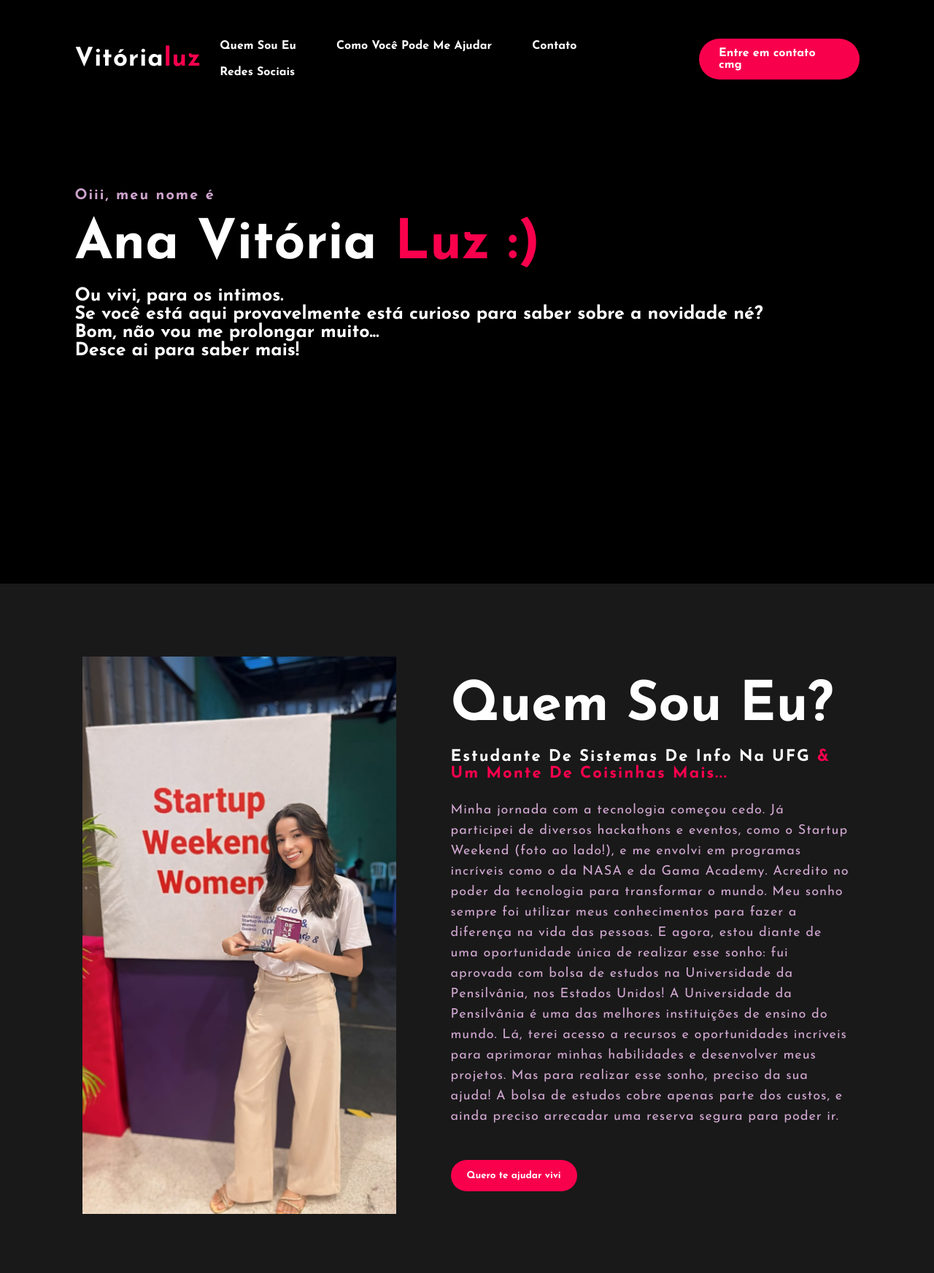
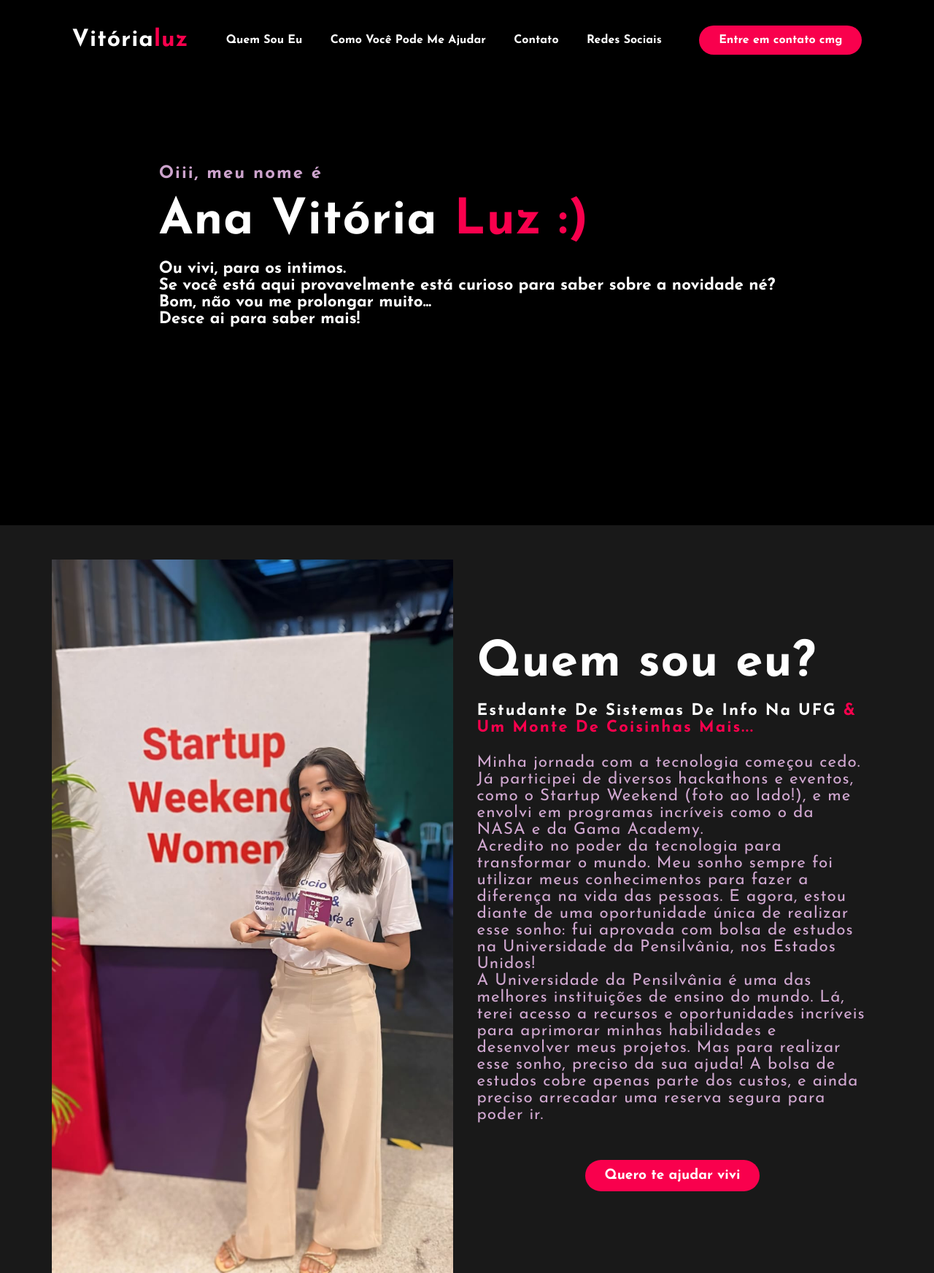
Before and after one commit to anairotiv/ProjetoAnaVi, a plain HTML site: page Index.html in a window 1280 px wide. Shown: the top 1745 px of the page at 73% size. Drawn offline with Linux system fonts and the light colour scheme.

Commit message:
first commit

```diff
--- a/Index.html
+++ b/Index.html
@@ -13,61 +13,72 @@
 <body>
     <!---Cabeçalho-Main-->
 
-    <div class="background">
+    <div class="background-preto" id="banner">
+
         <nav>
-            <h2 class="logo">Vitória<span>luz</span></h2><!--Logo-->
-            <ul class="cabeçalho-link">
+            <!--Logo-->
+            <h2 class="logo">Vitória<span>luz</span></h2>
+
+            <!-- links do menu -->
+            <ul>
                 <li><a href="#quemsoueu">Quem sou eu</a></li>
                 <li><a href="#ajuda">Como você pode me ajudar </a></li>
                 <li><a href="#contato">Contato</a></li>
                 <li><a href="#redessociais">Redes sociais</a></li>
-            </ul><!--cabeçalho-link-->
-            <a href="https://wa.link/rgsk0l" class="btn">Entre em contato cmg</a>
+            </ul>
+
+            <!--Botão de contato-->
+            <a href="https://wa.link/rgsk0l" class="contatoBtn">Entre em contato cmg</a>
         </nav>
 
-        <div class="Main">
+        <div class="Main entreTopicos">
+            <div>
                 <h4>Oiii, meu nome é</h4>
-            <h1>Ana Vitória <span>Luz :) </span></h1>
-            <h3> Ou vivi, para os intimos.
-             <p>Se você está aqui provavelmente está curioso para saber sobre a novidade né?</p>
-             <p>Bom, não vou me prolongar muito...
-             <p> Desce ai para saber mais!
+                <h1 class="titulo">Ana Vitória <span>Luz :) </span></h1>
+                <h3 class="textoMenu"> Ou vivi, para os intimos. <br>
+                    Se você está aqui provavelmente está curioso para saber sobre a novidade né? <br>
+                    Bom, não vou me prolongar muito... <br>
+                    Desce ai para saber mais!
                 </h3>
-           <!-- <div class="Container-btn">
-                <form>
-                    <input type="email" nome="email" id="mail" placeholder="Envie seu Email">
-                    <input type="submit" name="submit" value="Começar">
-                </form>-->
-            </div><!--Container-btn-->
-        </div><!--Main-->
+            </div>
+        </div>
     </div><!--background-->
 
 
     <!--Começo-da-seção-sobre-->
+    <section id="quemsoueu" class="background-cinza">
 
-    <section id="quemsoueu" class="background-color-Sobre">
-        <div class="main-sobre">
-            <img src="eu.jpg">
-            <div class="Text-sobre">
-                <h2> Quem sou eu? </h2>
+        <!--main-sobre-->
+        <div class="main-sobre ">
+            <img src="eu.jpg" class="entreTopicos">
+
+            <!--Text-sobre-->
+            <div class="Text-sobre entreTopicos">
+
+                <h2 class="titulo"> Quem sou eu? </h2>
+
                 <h5> Estudante de Sistemas de info na UFG <span> & um monte de coisinhas mais...</span></h5>
-                <p>	Minha jornada com a tecnologia começou cedo. Já participei de diversos hackathons e eventos, como o Startup Weekend (foto ao lado!), e me envolvi em programas incríveis como o da NASA e da Gama Academy.
 
-                    Acredito no poder da tecnologia para transformar o mundo. Meu sonho sempre foi utilizar meus conhecimentos para fazer a diferença na vida das pessoas. E agora, estou diante de uma oportunidade única de realizar esse sonho: fui aprovada com bolsa de estudos na Universidade da Pensilvânia, nos Estados Unidos!
-                    A Universidade da Pensilvânia é uma das melhores instituições de ensino do mundo. Lá, terei acesso a recursos e oportunidades incríveis para aprimorar minhas habilidades e desenvolver meus projetos. Mas para realizar esse sonho, preciso da sua ajuda! A bolsa de estudos cobre apenas parte dos custos, e ainda preciso arrecadar uma reserva segura para poder ir. </p>
+                <p class="textoMenu">
+                    Minha jornada com a tecnologia começou cedo. Já participei de diversos hackathons e eventos, como o Startup Weekend (foto ao lado!), e me envolvi em programas incríveis como o da NASA e da Gama Academy.
+                    <br>Acredito no poder da tecnologia para transformar o mundo. Meu sonho sempre foi utilizar meus conhecimentos para fazer a diferença na vida das pessoas. E agora, estou diante de uma oportunidade única de realizar esse sonho: fui aprovada com bolsa de estudos na Universidade da Pensilvânia, nos Estados Unidos!
+                    <br>A Universidade da Pensilvânia é uma das melhores instituições de ensino do mundo. Lá, terei acesso a recursos e oportunidades incríveis para aprimorar minhas habilidades e desenvolver meus projetos. Mas para realizar esse sonho, preciso da sua ajuda! A bolsa de estudos cobre apenas parte dos custos, e ainda preciso arrecadar uma reserva segura para poder ir.
+                </p>
+
+                <!-- botao de ajuda -->
                 <form action="#ajuda">
-                        <button type="submit"> Quero te ajudar vivi</button>
+                    <button class="contatoBtn ajudaBtn" type="submit"> Quero te ajudar vivi</button>
                 </form>
-            </div><!--Text-sobre-->
-        </div><!--main-sobre-->
-    </section><!--background-color-Sobre-->
+            </div>
+        </div>
+    </section>
 
         <!--Começo-da-seção-nossos-serviços-->
 
 
-    <div id= "ajuda" class="Container-serviços">
-        <div class="title">
-            <h2> Como você pode me ajudar? </h2>
+    <section id= "ajuda" class="Container-serviços background-preto ">
+        <div class="title ">
+            <h2 > Como você pode me ajudar? </h2>
         </div><!--title-->
 
 
@@ -101,13 +112,14 @@
                 </div><!--Paragrafo-button-->
             </div><!--Card-->
         </div><!--Caixa-->
-    </div><!--Conatiner-serviços-->
+    </section><!--Conatiner-serviços-->
 
-
+    <div class="background-cinza">
         <!--Contatos-->
         <div id= "contato" class="me-contate">
-        <a href="https://wa.link/rgsk0l" class="btn">Se você quiser conversar pode entrar em contato cmg a qualquer momento</a>
+            <a href="https://wa.link/rgsk0l" class="contatoBtn">Se você quiser conversar pode entrar em contato cmg a qualquer momento</a>
         </div><!--me-contate-->
+    </div>
 
     <!--Rodapé--->
     <footer>
--- a/Style.css
+++ b/Style.css
@@ -3,8 +3,12 @@
     margin: 0;
     font-family: 'Josefin Sans', sans-serif;
     box-sizing: border-box;
+    /* border: 1px solid red;    */
+    text-decoration: none;
+    color: #fff;
+    list-style-type: none;
 }
-
+/*
 @media screen and (max-width: 768px) {
     .background {
         height: auto;
@@ -32,102 +36,124 @@
     nav ul li {
         padding: 10px 15px;
     }
+} */
+
+/* classes gerais pelo codigo */
+body {
+    margin: 0;
+    padding: 0 ;
+    /* faz os elementos ficarem no tamanho definido exato */
+    box-sizing: border-box;
 }
 
-.background{
-    background-image: url(pret.png);
-    background-size: cover;
-    background-position: center;
-    height: 100vh;
-    width: 100%;
-
+.background-cinza{
+    margin: 0;
+    padding: 0 5%;
+    box-sizing: border-box;
+    background-color: #191919;
 }
 
+#banner {
+    height: 90vh;
+}
+
+.background-preto{
+    background-image: url(pret.png);
+    padding: 0 5%;
+    width: 100%;
+}
+
+.entreTopicos{
+    padding: 2rem 0;
+}
+
+/* Menu e Banner */
 nav{
     display: flex;
     align-items: center;
     justify-content: space-between;
-    padding: 45px;
-    padding-left: 8%;
-    padding-right: 8%;
+    padding: 35px 3%;
 }
 
 .logo{
-    color: #fff;
-    font-size: 35px;
+    font-size: 2rem;
     cursor: pointer;
     letter-spacing: 1px;
 }
+
 span{
     color: #f9004d;
 }
 
+nav ul {
+    display: flex;
+}
+
 nav ul li{
-    list-style-type: none;
-    display: inline-block;
-    padding: 10px  25px;
+    padding: 0.6rem 1.2rem;
 }
 
 nav ul li a{
-    color: #fff;
-    text-decoration: none;
+    font-size: 1rem;
     font-weight: bold;
     text-transform: capitalize;
-}
 
-nav ul li a:hover{
+    &:hover{
         color: #f9004d;
         transform: .4s;
     }
+}
 
-.btn{
+.contatoBtn{
     background-color: #f9004d;
-    color: #fff;
-    text-decoration: none;
     border: 2px solid transparent;
     font-weight: bold;
     padding: 10px 25px;
     border-radius: 30px;
     transition: transform .4s;
+
+    &:hover{
+        transform: scale(1.2);
+    }
 }
 
-.btn:hover{
-    transform: scale(1.2);
+/* texto apresentativo */
+.Main{
+    height: 70%;
+    display: flex;
+    align-items: center;
+    justify-content: center;
+    flex-direction: column;
 }
 
-.Main{
-    position: absolute;
-    top: 50%;
-    left: 8%;
-    transform: translateY(-50%);
-}
 
 .Main span{
     color: #f9004d;
 }
 
-h1{
-    color: #fff;
-    margin: 20px 0px 20px;
-    font-size: 75px;
+.titulo{
+    margin: 20px 0px;
+    font-size: 4.2rem;
+    letter-spacing: 1px;
 }
 
 h4{
     color: #fcfc;
     letter-spacing: 2px;
-    font-size: 20px;
+    font-size: 1.5rem;
 }
 
-h3{
-    color: #fff;
-    font-size: 25px;
+.textoMenu{
+    font-size: 1.4rem;
     margin-bottom: 50px;
 }
 
+/*
 .Container-btn form{
     width: 380px;
     max-width: 100%;
     position: relative;
+    border: 1px solid gold;
 }
 
 .Container-btn form input:first-child{
@@ -147,46 +173,37 @@ h3{
     padding: 10px 30px;
     border-radius: 30px;
     background-color: #f9004d;
-    color: #fff;
     box-shadow: 0px 0px 5px #000, 0px 0px 15px #858585;
     right: 6px;
     top: 6px;
 
-}
+} */
 
-.background-color-Sobre{
-    background-color: #191919;
-    width: 100%;
-    padding: 100px 0px;
-
-}
-
-.background-color-Sobre img{
-    width: 430px;
-    height: auto;
-}
-
-.Text-sobre{
-    width: 550px;
-  }
-
+/* Sobre mim */
 .main-sobre{
     display: flex;
     align-items: center;
-   justify-content: space-around;
-   width: 1130px;
+    justify-content: center;
+    justify-content: space-between;
+    flex-wrap: wrap;
+}
+
+/* minha imagem */
+.main-sobre img{
+    width: 50%;
+    max-width: 550px;
+    margin: 15px auto;
+}
+
+/* texto sobre mim geral */
+.Text-sobre{
+    width: 50%;
+    min-width: 500px;
+    padding: 0px 20px;
     margin: 0 auto;
 }
 
-.Text-sobre h2{
-    color: #fff;
-    font-size: 75px;
-    text-transform: capitalize;
-    margin-bottom: 20px;
-}
-
 .Text-sobre h5{
-    color: #fff;
     letter-spacing: 2px;
     font-size: 22px;
     margin-bottom: 25px;
@@ -196,40 +213,32 @@ h3{
 .Text-sobre p{
     color: #fcfc;
     letter-spacing: 1px;
-    line-height: 28px;
-    font-size: 18px;
-    margin-bottom: 45px;
 }
 
-button{
-    background-color: #f9004d;
-    color: #fff;
+/* botao de ajuda do texto sobre mim */
+.main-sobre form {
+    display: flex;
+    justify-content: center;
+    margin: 1.4rem 0;
+}
+
+.ajudaBtn{
     text-transform: none;
     border: 2px solid transparent;
-    font-weight: bold;
-    padding: 13px 20px;
-    border-radius: 30px;
-    transition: .4s;
+    font-size: 1.2rem;
 
-}
-
-button:hover{
+    &:hover{
         background-color: transparent;
         border: 2px solid #f9004d;
         cursor: pointer;
     }
-
-.Container-serviços{
-    background-color: #101010;
-    width: 100%;
-    padding: 100px 0px;
 }
 
+/* Formas de ajuda */
+
 .title h2{
-    color: #fff;
-    font-size: 75px;
-    width: 1130px;
-    margin: 30px auto;
+    font-size: 4.4rem;
+    padding: 3rem 0;
     text-align: center;
 }
 
@@ -237,17 +246,14 @@ button:hover{
     display: flex;
     justify-content: center;
     align-items: center;
-    min-height: 400px;
     flex-wrap: wrap;
 }
 
 .Card{
-    background: #191919;
     height: 365px;
     width: 335px;
     border-radius: 20px;
     margin: 15px;
-    position: relative;
     overflow: hidden;
     text-align:  center;
 
@@ -262,7 +268,6 @@ button:hover{
 }
 
 h5{
-    color: #fff;
     font-size: 23px;
     margin-bottom: 15px;
 }
@@ -279,17 +284,13 @@ h5{
 }
 
 .me-contate {
-    width: 100%;
-    height: 290px;
-    background-color: #191919;
+    padding: 3rem 0;
     display: flex;
-    flex-direction: column;
     justify-content: center;
     align-items: center ;
 }
 
 .me-contate p{
-    color: #fff;
     font-size: 30px;
     font-weight: bold;
     margin-bottom: 25px;
@@ -308,11 +309,9 @@ footer{
 
 footer h6{
     font-size: 35px;
-    color: #fff;
 }
 
 footer p{
-    color: #fff;
     font-size: 15px;
     width: 500px;
     text-align: center;
@@ -333,7 +332,6 @@ footer p{
     padding: 15px;
     border-radius: 50%;
     margin: 22px 10px;
-    color: #fff;
     text-decoration: none;
     font-size: 20px;
     align-items: center;
```
Lines whose indentation alone changed are shown as unchanged.
